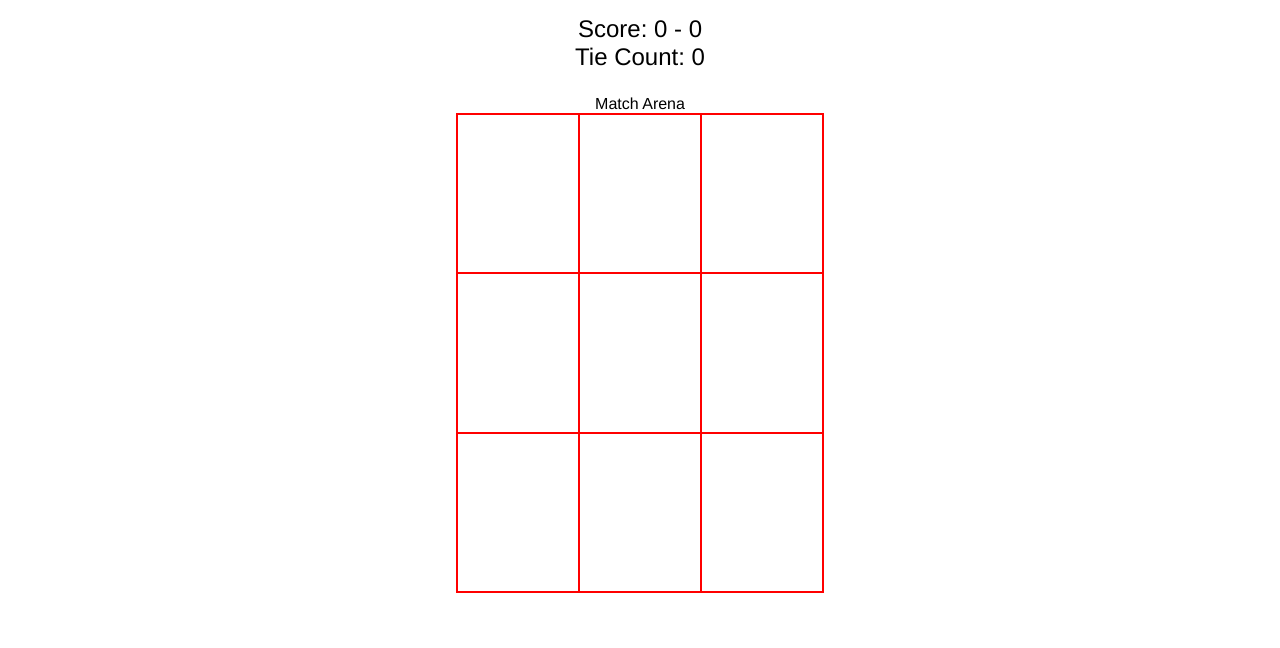
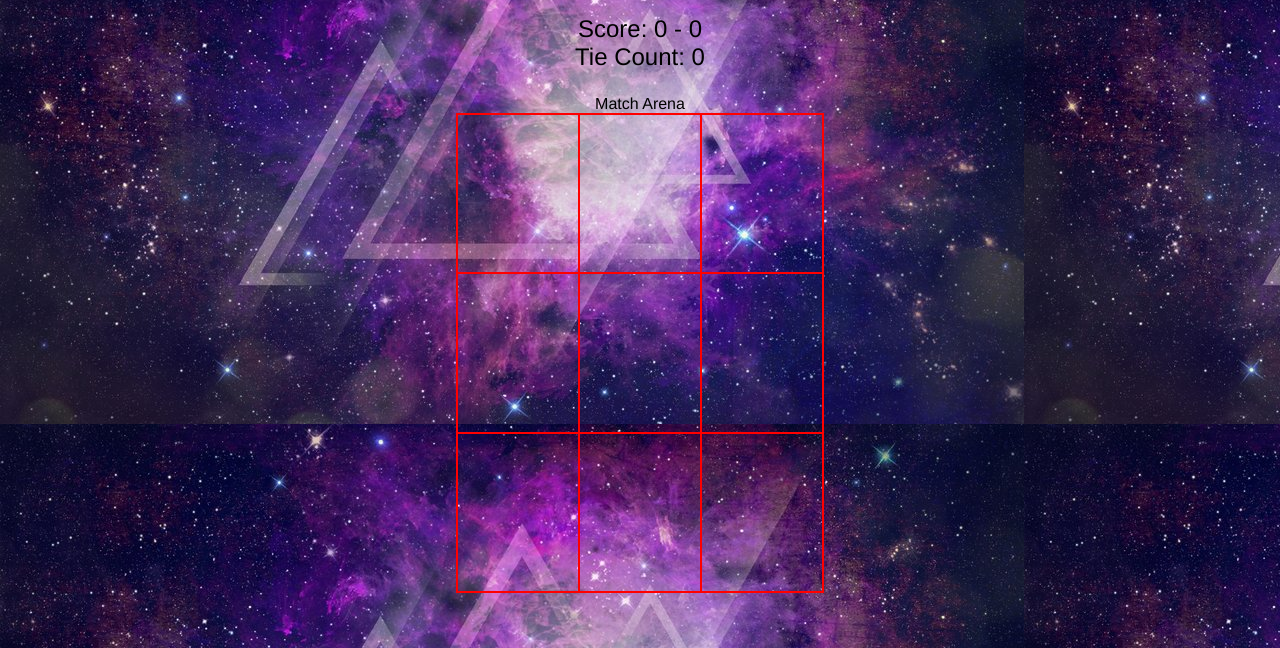
Before and after one commit to danieldvorkin/TicTacToe, a plain HTML site: page index.html in a window 1280 px wide. Shown: the part 152-800 px from the top of the page. Drawn offline with nearby package versions, Linux system fonts and the light colour scheme.

Commit message:
changed the background

```diff
--- a/index.html
+++ b/index.html
@@ -12,6 +12,7 @@
 			font-family: Helvetica, Arial;
 			text-align: center;
 			font-weight: italic;
+			background-image: url('galaxy.jpg');
 		}
 		@media screen and (max-width: 800px) {
 			body {
```
Also changed, not shown: galaxy.jpg (added).
